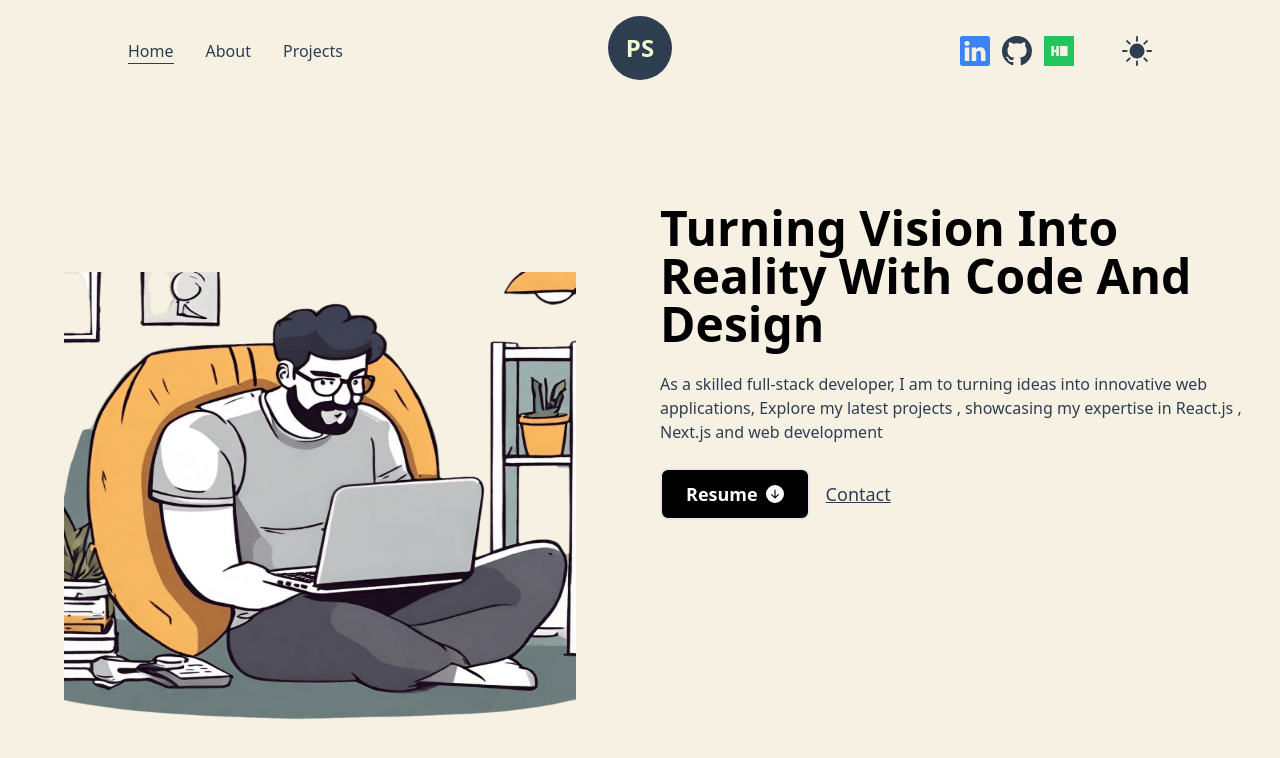
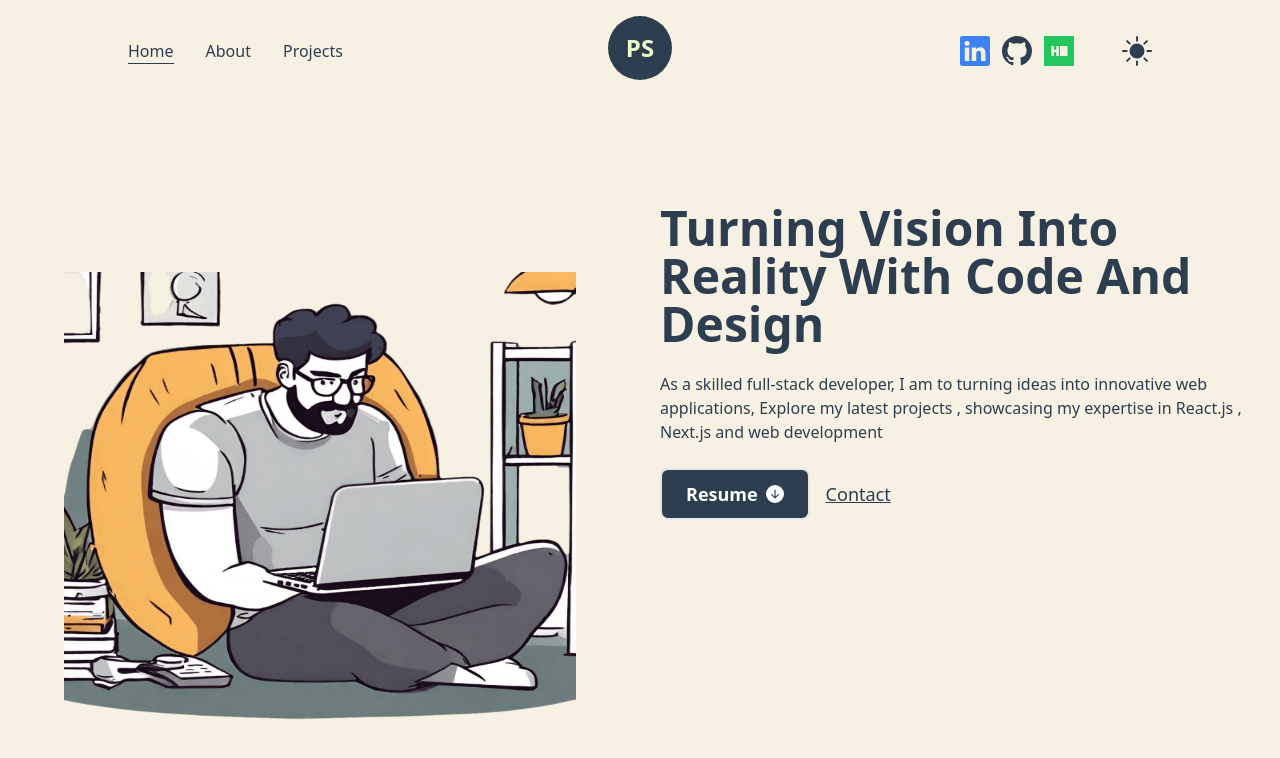
Before and after one commit to Prashant-2505/Portfolio, a Next.js app: page / in a window 1280 px wide. Shown: the top 758 px of the page. Built offline with nearby package versions, Linux system fonts and the light colour scheme.

Commit message:
designing issues fix

```diff
--- a/src/app/page.js
+++ b/src/app/page.js
@@ -20,14 +20,14 @@ export default function Home() {
 
         <AnimatedText
           text="Turning Vision Into Reality With Code And Design"
-          className={`!text-5xl ${theme ? '!text-black' : '!text-white'}`}
+          className={`!text-5xl ${theme ? '!text-[#2c3e50]' : '!text-white'}`}
           />
-        <p className='my-4 text-base font-medium '>
+        <p className={`my-4 text-base font-medium ${theme ? 'bg-[#f7f1e3] text-[#2c3e50]' : 'bg-[#2c3e50] text-white' }`}>
           As a skilled full-stack developer, I am to turning ideas into innovative web applications, Explore my latest projects , showcasing my expertise in React.js , Next.js and web development
         </p>
         <div className=" flex items-center self-start mt-2">
           <Link
-            className={`flex  items-center gap-2 border-[2px] ${theme ? 'bg-black text-white' : 'bg-white text-[#2c3e50]'} p-2.5 px-6 rounded-lg text-lg font-semibold ${theme ? 'hover:bg-white hover:text-[#2c3e50] transition 0.3s ease-in hover:border-[2px]':'hover:bg-[#2c3e50] hover:text-white transition 0.3s ease-in border-[2px] border-[#2c3e50] hover:border-[2px]' } `}
+            className={`flex  items-center gap-2 border-[2px] ${theme ? 'bg-[#2c3e50] text-white' : 'bg-white text-[#2c3e50]'} p-2.5 px-6 rounded-lg text-lg font-semibold ${theme ? 'hover:bg-white hover:text-[#2c3e50] transition 0.3s ease-in hover:border-[2px]':'hover:bg-[#2c3e50] hover:text-white transition 0.3s ease-in border-[2px] border-[#2c3e50] hover:border-[2px]' } `}
             download={true}
             target={'_blank'}
             href="/resume.pdf">
--- a/src/app/project/page.jsx
+++ b/src/app/project/page.jsx
@@ -14,11 +14,10 @@ const Page = () => {
 
   return (
     <div className={`w-full mt-[6rem] text-center justify-center items-center ${!theme ? 'bg-[#2c3e50] text-white' : 'text-[#2c3e50]'}`}>
-      <AnimatedText
-
-      className='font-bold text-7xl inline-block px-32 leading-relaxed'>
-        Imagination Trumps Knowledge!
-      </AnimatedText>
+       <AnimatedText
+       className={`font-bold text-7xl inline-block !px-32 leading-relaxed text-center ${!theme ? 'text-white':''}`}
+       text='Imagination Trumps Knowledge !'
+       />
       <div className="grid h-full grid-cols-2 gap-9 place-items-center py-[5rem]">
         {/* Project 1 */}
         <div className={`h-[100%] w-[40vw] flex flex-col p-6 shadow-2xl rounded-md shadow-[#5c4f30] ${!theme ? 'bg-white text-[#2c3e50]' : ''}`}>
```
